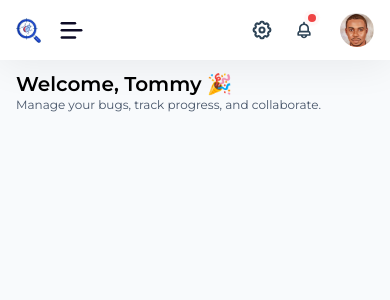
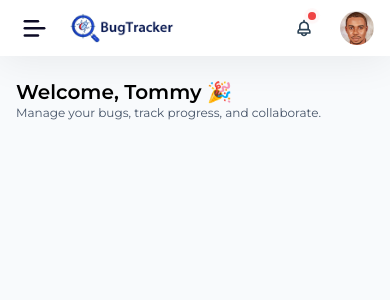
Before and after one commit to Tnaike/bug-tracker, a Next.js app: page /dashboard in a window 390 px wide. Shown: the top 300 px of the page. Built offline with nearby package versions, Linux system fonts and the light colour scheme.

Commit message:
Update sidebar navigation

```diff
--- a/src/app/(auth)/(user)/dashboard/page.tsx
+++ b/src/app/(auth)/(user)/dashboard/page.tsx
@@ -1,8 +1,8 @@
 const DashboardPage = async () => {
   return (
     <>
-      <div className="flex flex-col">
-        <h2 className="text-md font-semibold pt-2">Welcome, Tommy 🎉</h2>
+      <div className="flex flex-col pt-4">
+        <h2 className="text-md font-semibold">Welcome, Tommy 🎉</h2>
         <p className="flex text-xs text-slate-600">Manage your bugs, track progress, and collaborate.</p>
       </div>
     </>
--- a/src/app/(auth)/layout.tsx
+++ b/src/app/(auth)/layout.tsx
@@ -18,11 +18,14 @@ const UserLayout = ({ children }: { children: React.ReactNode }) => {
   return (
     <>
       {sidebarOpen && (
-        <div className="fixed top-0 left-0 w-screen h-screen bg-black opacity-40 z-[11]" onClick={closeSidebar}></div>
+        <div
+          className="fixed top-0 left-0 w-screen h-screen bg-black opacity-50 z-[11] duration-200"
+          onClick={closeSidebar}
+        ></div>
       )}
       <SidebarNavigation isOpen={sidebarOpen} />
       <div
-        className={`fixed max-md:w-full top-0 md:ml-[250px] md:w-[calc(100%-250px)] transform transition-transform duration-300 max-w-[100vw] shadow-[0px_4px_40px_0px_rgba(0,0,0,0.07)] z-10 ${sidebarOpen ? 'max-md:ml-0' : ''}`}
+        className={`fixed max-md:w-full top-0 md:ml-[250px] md:w-[calc(100%-250px)] max-w-[100vw] shadow-[0px_4px_40px_0px_rgba(0,0,0,0.07)] z-10 ${sidebarOpen ? 'max-md:ml-0' : ''}`}
       >
         <DashboardHeader onToggleSidebar={toggleSidebar} />
       </div>
--- a/src/shared/components/DashboardHeader/index.tsx
+++ b/src/shared/components/DashboardHeader/index.tsx
@@ -9,26 +9,29 @@ interface DashboardHeaderProps {
 const DashboardHeader = ({ onToggleSidebar }: DashboardHeaderProps) => {
   return (
     <div className="flex bg-white">
-      <div className="flex items-center justify-between px-4 py-3 md:px-6 md:py-4 grow gap-2">
+      <div className="flex items-center justify-between px-4 py-2.5 md:px-6 md:py-4 grow gap-2">
         <h2 className="text-2xl font-semibold max-md:hidden">Dashboard</h2>
-        <div className="flex items-center md:!hidden space-x-3">
-          <Image src="/images/bug-tracker-icon.svg" width={25} height={25} alt="Menu" priority />
+        <div className="flex items-center md:!hidden space-x-4">
           <button
             type="button"
             onClick={onToggleSidebar}
-            className="relative flex items-center justify-center size-9 rounded-full hover:bg-slate-100"
+            className="relative flex items-center justify-center size-9 !rounded-full hover:bg-slate-100"
           >
             <span className="sr-only">Open</span>
             <Image src="/images/menu-icon.svg" width={25} height={25} alt="Menu" priority />
           </button>
+          <Image src="/images/bugTracker-logo.png" width={107} height={30} alt="Menu" priority />
         </div>
         <div className="flex items-center gap-1.5">
-          <button type="button" className="flex items-center justify-center size-9 rounded-full hover:bg-sky-100">
+          <button
+            type="button"
+            className="flex items-center justify-center size-9 !rounded-full hover:bg-sky-100 max-md:!hidden"
+          >
             <Image src="/images/dashboard-settings.svg" width={20} height={20} alt="settings-icon" priority />
           </button>
           <button
             type="button"
-            className="relative flex items-center justify-center size-9 rounded-full hover:bg-sky-100"
+            className="relative flex items-center justify-center size-9 !rounded-full hover:bg-sky-100"
           >
             <Image src="/images/dashboard-bell.svg" width={20} height={20} alt="bell-icon" priority />
             <span className="absolute flex size-2 top-0.5 left-[22px]">
--- a/src/shared/components/SidebarNavigation/index.tsx
+++ b/src/shared/components/SidebarNavigation/index.tsx
@@ -11,7 +11,7 @@ interface SidebarNavigationProps {
 const SidebarNavigation = ({ isOpen }: SidebarNavigationProps) => {
   return (
     <div
-      className={`fixed left-0 top-0 h-screen w-[250px] bg-[#0c183d] border-r border-r-blue-950 md:rounded-tr-3xl z-20 ${isOpen ? 'translate-x-0' : 'max-md:-translate-x-full'}`}
+      className={`fixed left-0 top-0 h-screen w-[250px] bg-[#0c183d] border-r border-r-blue-950 md:rounded-tr-3xl z-20 duration-200 ${isOpen ? 'translate-x-0' : 'max-md:-translate-x-full'}`}
     >
       <div className="fixed flex w-[inherit] items-center p-3 px-6 border-b border-b-[#02040b]">
         <Image
```
Also changed, not shown: public/images/bugTracker-logo.svg (added).
